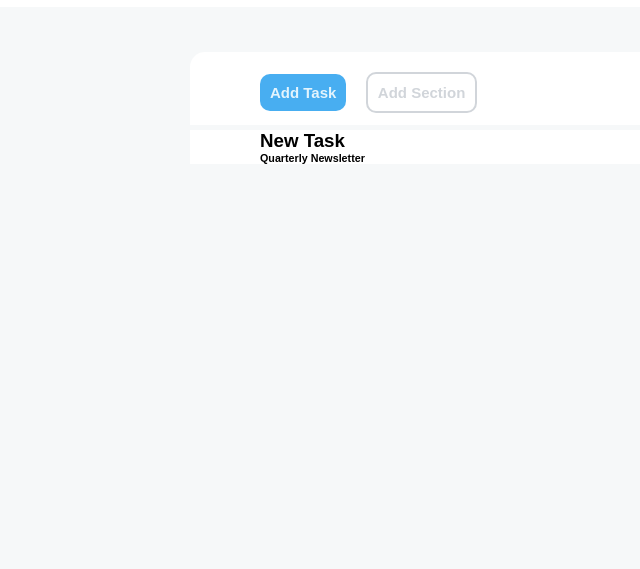
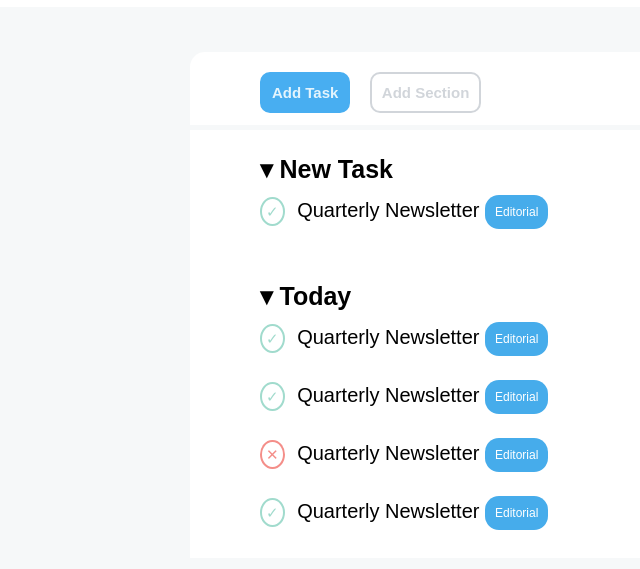
Before and after one commit to constantinandrei/html-css-toboolist, a plain HTML site: page index.html in a window 1280 px wide. Shown: the part 63-632 px from the top of the page, without its empty margins (0-640 px from the left). Drawn offline with Linux system fonts and the light colour scheme.

Commit message:
finished task styling

```diff
--- a/css/style.css
+++ b/css/style.css
@@ -35,6 +35,7 @@ main {
 #add-task {
     background-color: #48AEF1;
     color: #E3F4FD;
+    border: 2px solid #48AEF1;
 }
 
 #add-section {
@@ -62,3 +63,45 @@ main {
 .left-padding {
     padding-left: 70px;
 }
+
+.task-container h3 {
+    padding-top: 25px;
+    padding-bottom: 15px;
+    font-size: 25px;
+}
+
+.task-container p {
+    padding-bottom: 35px;
+    font-size: 20px;
+}
+
+.check {
+    border: 2px solid;
+    border-radius: 50%;
+    padding: 4px;
+    margin-right: 7px;
+    font-size: 15px;
+    vertical-align: middle;
+}
+
+.green-border {
+    border-color: #A1DBCD;
+    color: #A1DBCD;
+}
+
+.red-border {
+    border-color: #F48E89;
+    color: #F48E89;
+}
+
+.tag {
+    font-size: 12px;
+    padding: 10px;
+    border-radius: 14px;
+    color: white;
+    vertical-align: middle;
+}
+
+.editorial {
+    background-color: #46ACEB;
+}
--- a/index.html
+++ b/index.html
@@ -29,14 +29,20 @@
         </div>
 
         <!--New task-->
-        <div>
-
+        <div class="task-container left-padding">
+            <h3 class="task-group">&#9662; New Task</h3>
+            <p><span class="check green-border">&#10003;</span> Quarterly Newsletter <span class="tag editorial">Editorial</span></p>
         </div>
 
         <!-- Today tasks-->
-        <div class="task-container left-padding">
-            <h3>New Task</h3>
-            <h6>Quarterly Newsletter</h6>
+        <div>
+            <div class="task-container left-padding">
+                <h3 class="task-group">&#9662; Today</h3>
+                <p><span class="check green-border">&#10003;</span> Quarterly Newsletter <span class="tag editorial">Editorial</span></p>
+                <p><span class="check green-border">&#10003;</span> Quarterly Newsletter <span class="tag editorial">Editorial</span></p>
+                <p><span class="check red-border">&#10005;</span> Quarterly Newsletter <span class="tag editorial">Editorial</span></p>
+                <p><span class="check green-border">&#10003;</span> Quarterly Newsletter <span class="tag editorial">Editorial</span></p>
+            </div>
         </div>
 
         <!--Upcoming tasks-->
```
